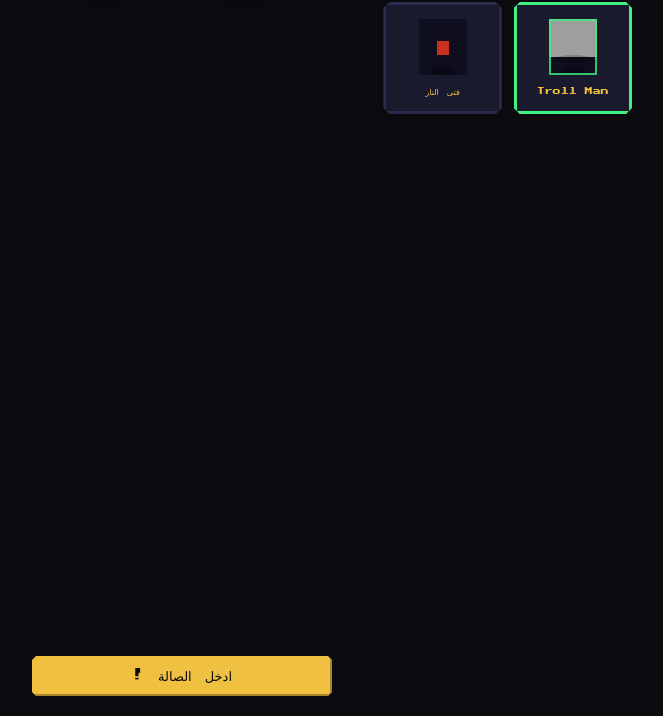
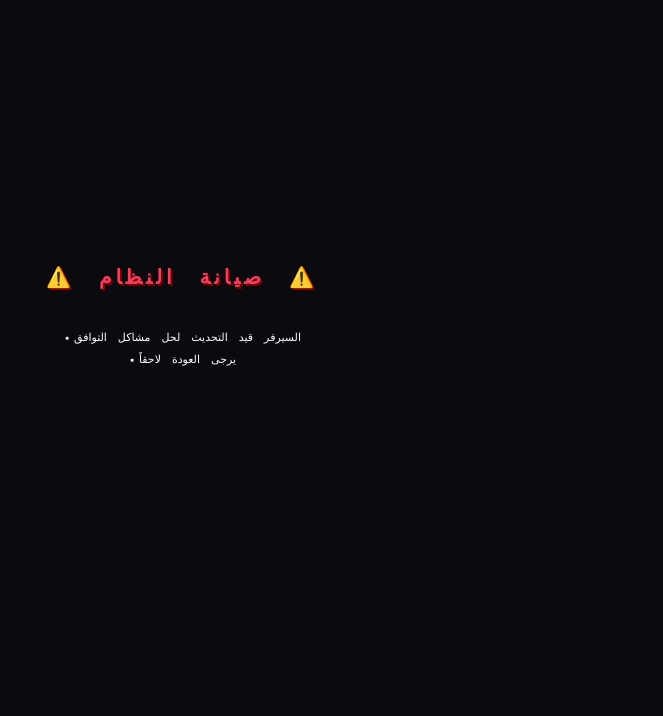
Before and after one commit to kassousyounes70-bit/ncore-game, a website: page index.html in a window 1280 px wide. Shown: the part 84-800 px from the top of the page, without its empty margins (458-1121 px from the left). Drawn offline with nearby package versions, Linux system fonts and the light colour scheme; no server answers.

Commit message:
Implement maintenance screen in index.html
Added maintenance screen to notify users during updates.

```diff
--- a/index.html
+++ b/index.html
@@ -15,6 +15,14 @@
   <link rel="stylesheet" href="css/style.css" />
 </head>
 <body>
+
+  <div id="maintenance-screen" style="position: fixed; inset: 0; background: #0a0a0f; display: flex; flex-direction: column; align-items: center; justify-content: center; z-index: 9999;">
+    <h1 class="pixel-title" style="color: #f04060; font-size: 20px; margin-bottom: 24px; text-shadow: 2px 2px 0px #800000;">⚠️ صيانة النظام ⚠️</h1>
+    <p class="pixel-subtitle" style="color: #fff; font-size: 11px; line-height: 2; max-width: 80%;">
+      السيرفر قيد التحديث لحل مشاكل التوافق.<br>
+      يرجى العودة لاحقاً.
+    </p>
+  </div>
 
   <div id="loading-screen">
     <div class="loading-content">
@@ -89,7 +97,6 @@
   <script src="js/ui.js"></script>
   <script src="js/network.js"></script>
   <script src="js/game.js"></script>
-  <script src="js/orientation.js"></script>
   <script src="js/main.js"></script>
 
 </body>
```
